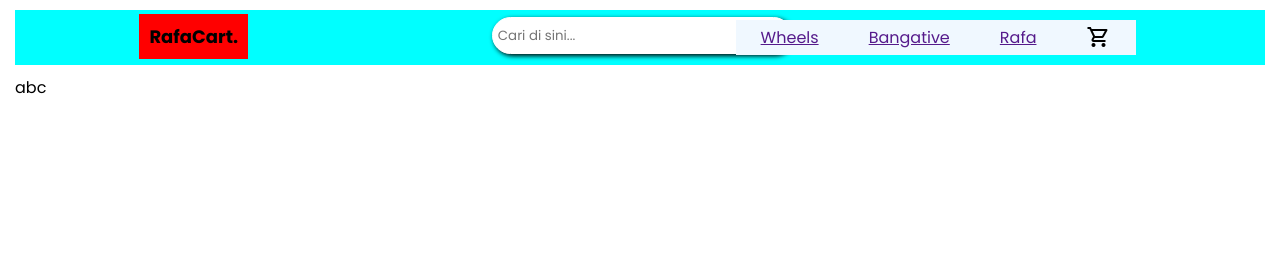
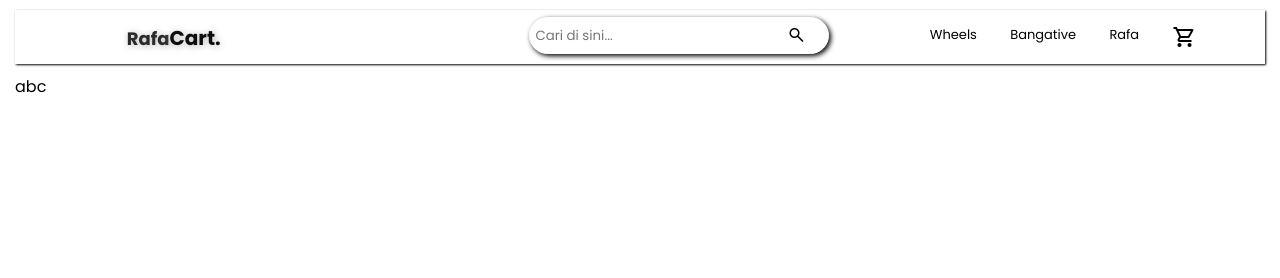
Before and after one commit to R4mFaaaw/FrontEnd-Challenge, a plain HTML site: page Web Project/Project/Shopping/index.html in a window 1280 px wide. Drawn offline with nearby package versions, Linux system fonts and the light colour scheme.

Commit message:
Shopping Cart benerin navbar

```diff
--- a/Web Project/Project/Shopping/index.html
+++ b/Web Project/Project/Shopping/index.html
@@ -1,28 +1,36 @@
 <!DOCTYPE html>
 <html lang="en">
   <head>
-    <meta charset="UTF-8">
-    <meta name="viewport" content="width=device-width, initial-scale=1.0">
-    <link rel="stylesheet" href="style.css">
-    <link rel="preconnect" href="https://fonts.googleapis.com">
-    <link rel="preconnect" href="https://fonts.gstatic.com" crossorigin>
-    <link href="https://fonts.googleapis.com/css2?family=Poppins:wght@300;400;500;700&display=swap" rel="stylesheet">
-    <link href="https://fonts.googleapis.com/css2?family=Material+Symbols+Outlined" rel="stylesheet" />
+    <meta charset="UTF-8" />
+    <meta name="viewport" content="width=device-width, initial-scale=1.0" />
+    <link rel="stylesheet" href="style.css" />
+    <link rel="preconnect" href="https://fonts.googleapis.com" />
+    <link rel="preconnect" href="https://fonts.gstatic.com" crossorigin />
+    <link
+      href="https://fonts.googleapis.com/css2?family=Poppins:wght@300;400;500;700&display=swap"
+      rel="stylesheet"
+    />
+    <link
+      href="https://fonts.googleapis.com/css2?family=Material+Symbols+Outlined"
+      rel="stylesheet"
+    />
     <script src="main.js"></script>
     <title>Product Page</title>
   </head>
   <body>
     <nav class="navbar">
-        <div class="logo"><b>RafaCart.</b></div>
+      <div class="logo">
+        <a href="#" class="navbar-logo"><b>Rafa<span>Cart.</span></b></a>
+      </div>
       <form class="search" action="/cari" method="get">
-            <input type="search" id="cari" name="q" placeholder="Cari di sini...">
+        <input type="search" id="cari" name="q" placeholder="Cari di sini..." />
         <button class="material-symbols-outlined">search</button>
       </form>
       <div class="menu">
-            <a href="">Wheels</a>
-            <a href="">Bangative </a>
-            <a href="">Rafa</a>
-            <a class="material-symbols-outlined">shopping_cart</a>
+        <a href="#">Wheels</a>
+        <a href="#">Bangative </a>
+        <a href="#">Rafa</a>
+        <a class="material-symbols-outlined" href="#">shopping_cart</a>
       </div>
     </nav>
     <p class="footer">abc</p>
--- a/Web Project/Project/Shopping/style.css
+++ b/Web Project/Project/Shopping/style.css
@@ -1,20 +1,37 @@
 *{
     font-family: poppins;
     margin: 5px;
+    color: #000;
 }
 .navbar{
     display: flex;
     position: relative;
     justify-content: space-around;
     max-width: 100%;
-    background-color: aqua;
+    background-color: transparent;
     padding: 5px;
+    box-shadow: 1px 1px 2px #000;
 }
 .navbar .logo{
+    position: relative;
     margin: 8px 0px 4px 0px;
+    right: 40px;
+    text-shadow: 1px 1px 7px #b2b1b1;
+}
+.navbar .logo .navbar-logo{
+    text-decoration: none;
+}
+.navbar .logo .navbar-logo b{
+    color:#2a2a2a;
+}
+.navbar .logo .navbar-logo span{
+    position: relative;
+    right: 5px;
+    font-size: 20px;
+    color: #0f0e0e;
 }
 .navbar .logo b{
-    background-color: red;
+    background-color: transparent;
     padding: 10px;
     position: relative;
     margin-left: 0px;
@@ -26,7 +43,7 @@
 .navbar .search{
     position: relative;
     margin: 2px 0px;
-
+    right: 25px;
 }
 .navbar .search input{
     border: 1px solid #fff;
@@ -43,18 +60,24 @@
    background-color: transparent;
    border: none;
    padding: 8px 10px 0 0;
-   width: 300px;
+   width: 30px;
    text-align: right;
    font-size: 20px;
    margin: auto 0;
+   left: 257px;
+   cursor: pointer;
 }
 .navbar .menu{
     display: flex;
     position: relative;
     justify-content: space-around;
-    background-color: aliceblue;
-    width: 400px;
-
+    background-color: transparent;
+    width: 300px;
+    left: 90px;
+    font-size: 13px;
+}
+.navbar .menu a{
+        text-decoration: none;
 }
 .footer{
     position: absolute;
```
Lines whose indentation alone changed are shown as unchanged.
